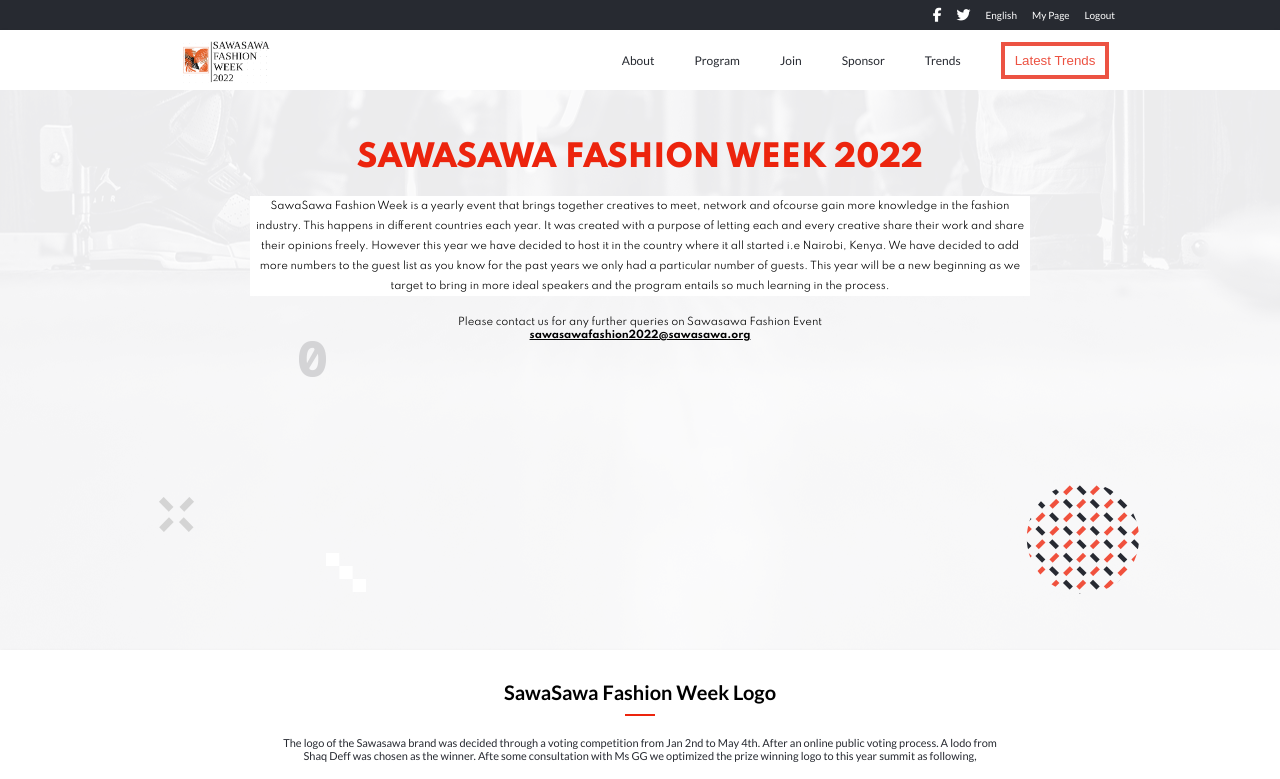
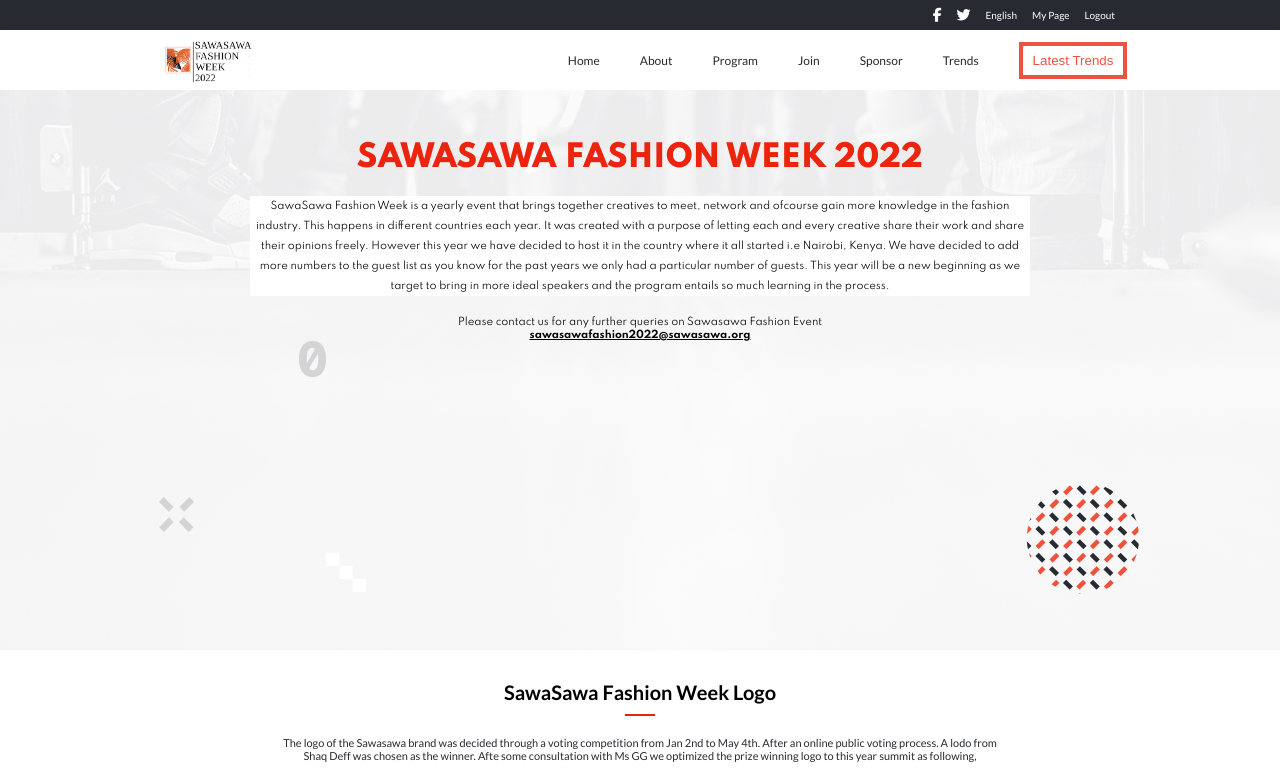
Before and after one commit to Graycemuthui/Conference-Page, a website: page html/about.html in a window 1280 px wide. Shown: the top 779 px of the page. Drawn offline with Linux system fonts and the light colour scheme; a web font is replaced by a local one.

```diff
--- a/html/about.html
+++ b/html/about.html
@@ -38,7 +38,8 @@
           <div class="nav-links" id="navLinks">
             <i class="fas fa-times" id="closeBtn"></i>
             <ul class="nav-items" id="navItems">
-              <li><a href="../html/index.html">About</a></li>
+              <li><a href="../html/index.html">Home</a></li>
+              <li><a href="#">About</a></li>
               <li><a href="#">Program</a></li>
               <li><a href="#">Join</a></li>
               <li><a href="#">Sponsor</a></li>
```
Also changed, not shown: README.md, 1 other file.
